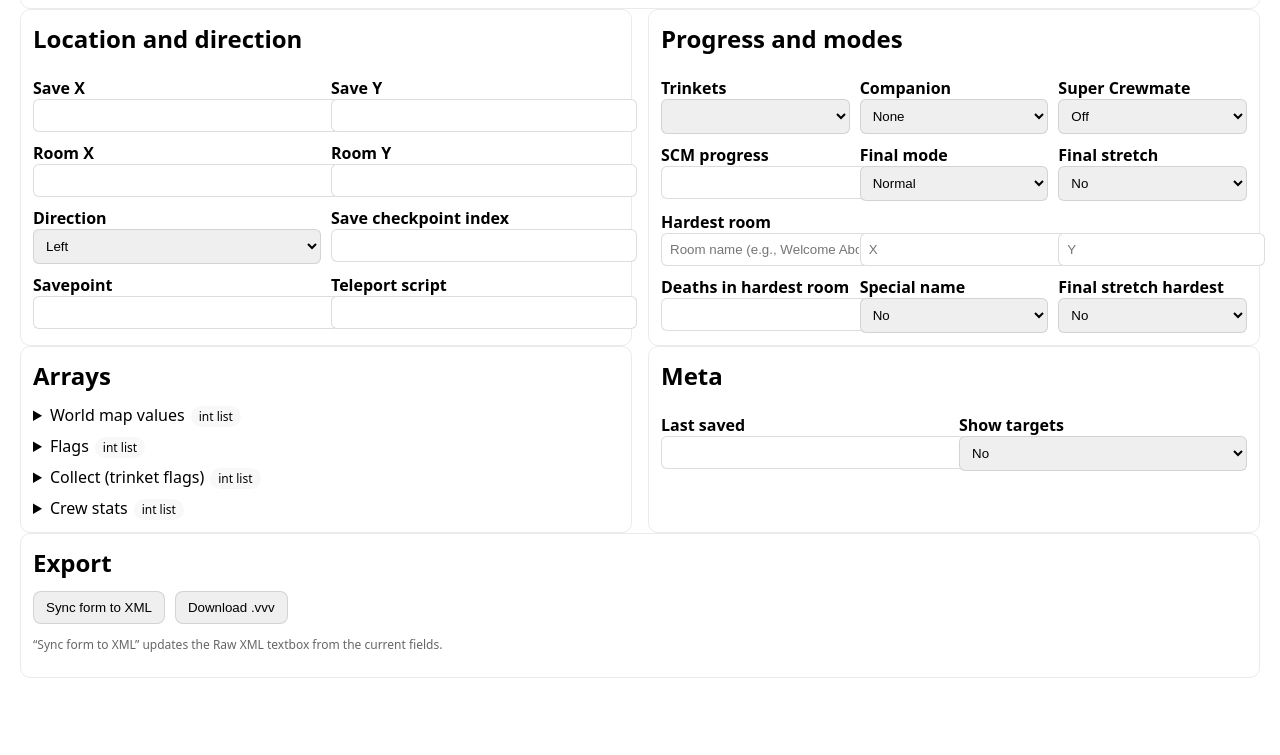
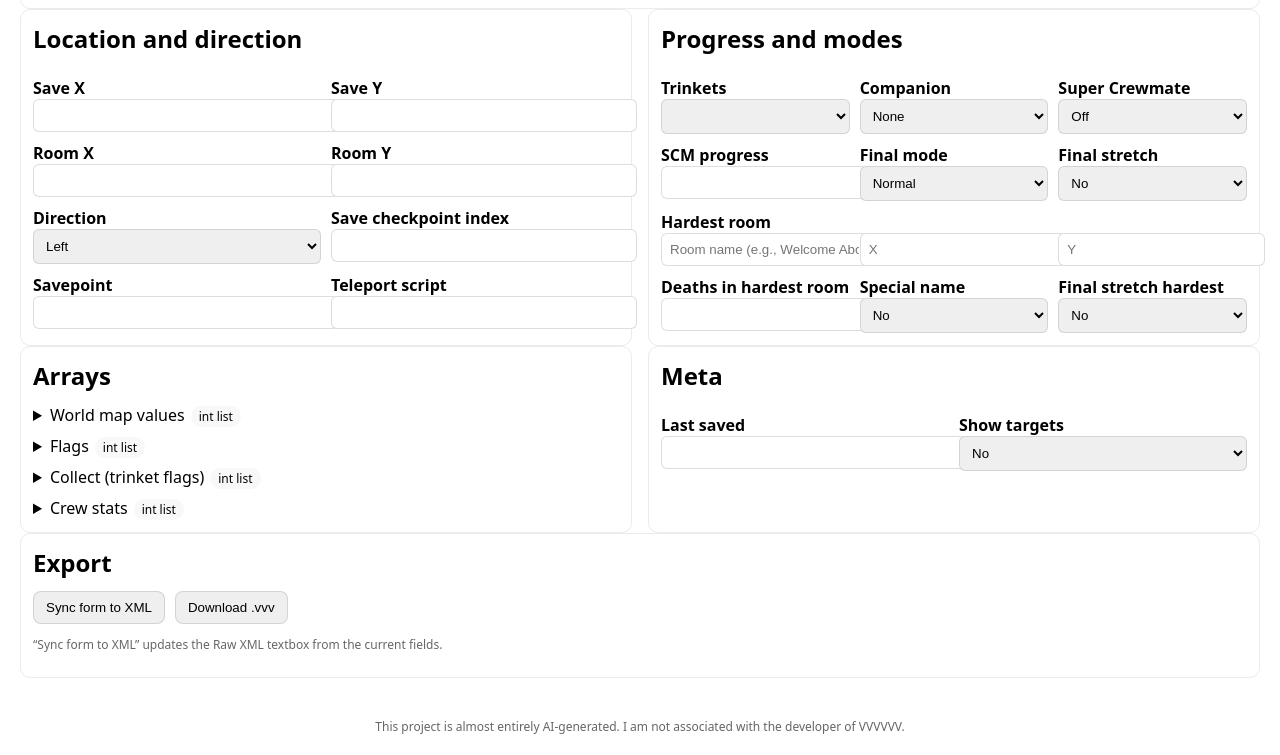
Before and after one commit to SuperYosh23/VVVVVVSaveEditor, a plain HTML site: page index.html in a window 1280 px wide. Shown: the part 718-1473 px from the top of the page. Before the commit the page ends 1416 px from the top, so only its background shows below. Drawn offline with Linux system fonts and the light colour scheme.

Commit message:
Add footer about AI generation and developer non-association, and add favicon.
Added a footer to indicate AI generation and non-association with the developer, and add favicon.

```diff
--- a/index.html
+++ b/index.html
@@ -3,6 +3,7 @@
 <head>
 <meta charset="UTF-8" />
 <title>VVVVVV Save Editor</title>
+<link rel="icon" href="icon.png" type="image/png" />
 <meta name="viewport" content="width=device-width, initial-scale=1" />
 <style>
   :root { color-scheme: light dark; }
@@ -579,5 +580,9 @@ try {
   loadIntoForm(doc);
 } catch (e) { /* ignore */ }
 </script>
+  <footer style="margin-top:40px; font-size:12px; color:#666; text-align:center;">
+  This project is almost entirely AI-generated. I am not associated with the developer of VVVVVV.
+</footer>
+
 </body>
 </html>
```
